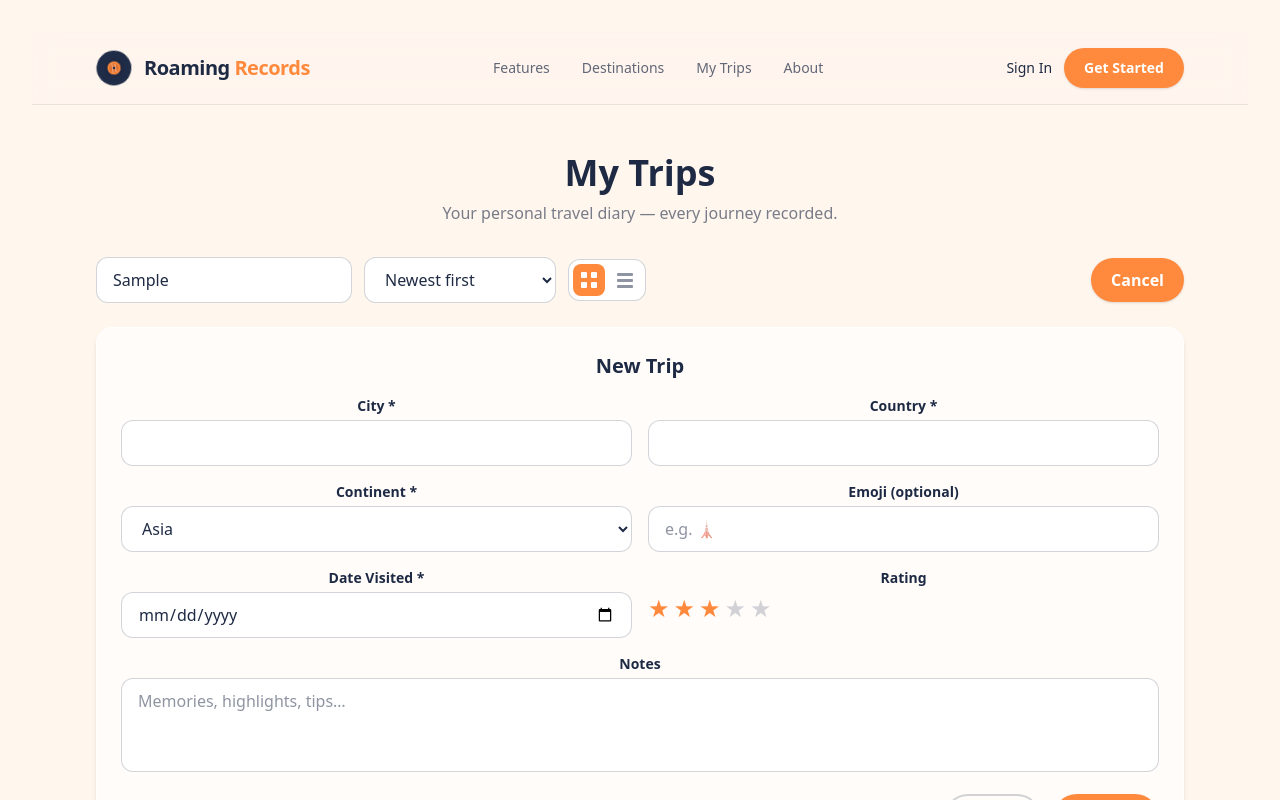
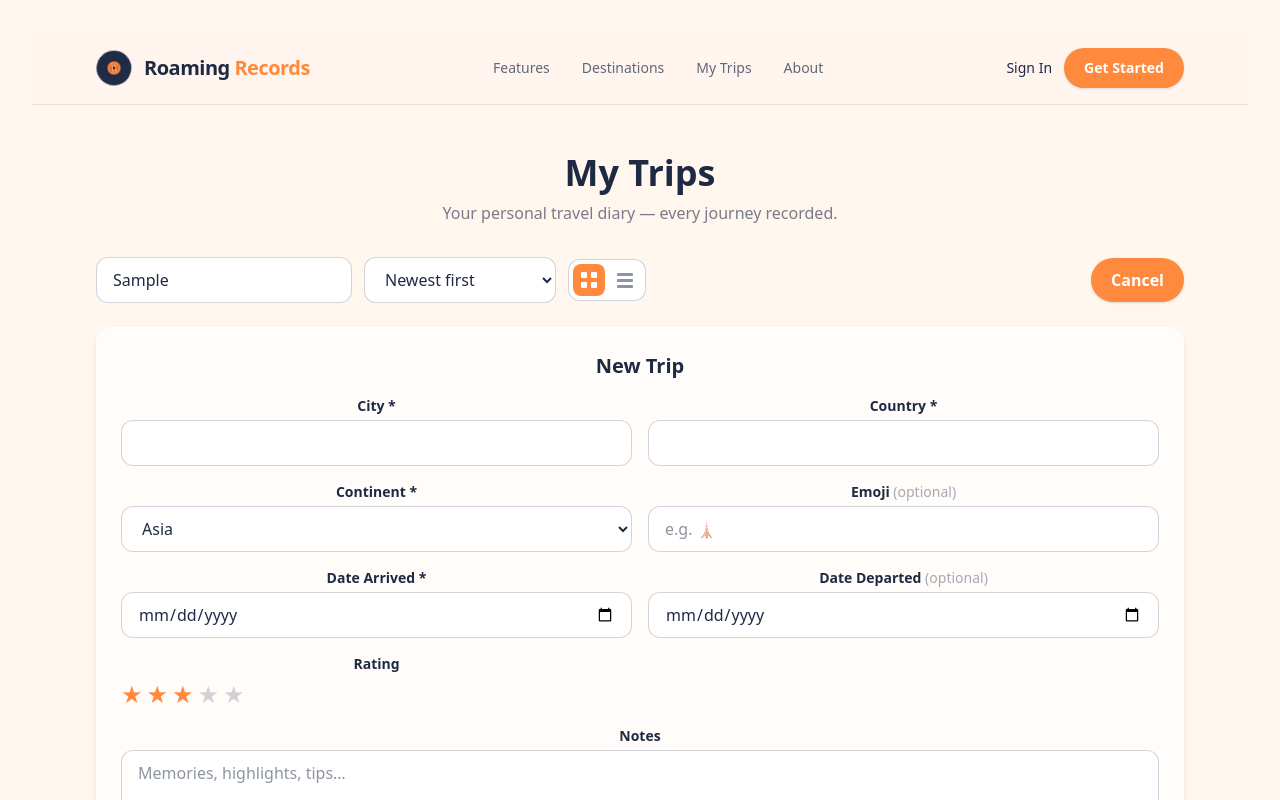
Before and after one commit to meera-develops/roaming-records, a React (Vite) app in the folder travel-diary/: page /my-trips in a window 1280 px wide. Both pictures are taken after typing "Sample" into the empty fields and a click on the button "+ Add Trip". Shown: the top 800 px of the page. Built offline with nearby package versions, Linux system fonts and the light colour scheme.

Commit message:
updated the dates formatting in travel diary

```diff
--- a/travel-diary/src/pages/MyTrips.jsx
+++ b/travel-diary/src/pages/MyTrips.jsx
@@ -2,13 +2,21 @@ import { useState, useEffect, useRef } from 'react'
 import { getTrips, saveTrip, deleteTrip, getPrefs, setPrefs } from '../utils/storage'
 
 const CONTINENTS = ['Asia', 'Europe', 'Americas', 'Africa', 'Oceania', 'Other']
+
+function formatDate(str) {
+  if (!str) return ''
+  const [year, month, day] = str.split('-')
+  const months = ['Jan.', 'Feb.', 'Mar.', 'Apr.', 'May', 'Jun.', 'Jul.', 'Aug.', 'Sep.', 'Oct.', 'Nov.', 'Dec.']
+  return `${months[parseInt(month, 10) - 1]} ${parseInt(day, 10)}, ${year}`
+}
 
 const EMPTY_FORM = {
   city: '',
   country: '',
   continent: 'Asia',
   emoji: '',
-  dateVisited: '',
+  dateArrived: '',
+  dateDeparted: '',
   notes: '',
   rating: 3,
 }
@@ -42,7 +50,7 @@ function TripCard({ trip, view, onEdit, onDelete }) {
             <span className="font-bold text-navy text-lg">{trip.city}</span>
             <span className="text-navy/60 text-sm">{trip.country}</span>
             <span className="text-navy/40 text-xs">·</span>
-            <span className="text-navy/60 text-xs">{trip.dateVisited}</span>
+            <span className="text-navy/60 text-xs">{formatDate(trip.dateArrived)}{trip.dateDeparted ? ` → ${formatDate(trip.dateDeparted)}` : ''}</span>
           </div>
           <div className="text-orange text-sm">{stars}</div>
           {trip.notes && <p className="text-navy/60 text-sm mt-1 truncate">{trip.notes}</p>}
@@ -63,7 +71,7 @@ function TripCard({ trip, view, onEdit, onDelete }) {
     <div className="bg-white/70 backdrop-blur-sm rounded-2xl p-5 shadow-md border border-white/80 flex flex-col gap-2">
       <div className="flex items-center justify-between">
         <span className="text-3xl">{trip.emoji || '📍'}</span>
-        <span className="text-xs text-navy/40">{trip.dateVisited}</span>
+        <span className="text-xs text-navy/40">{formatDate(trip.dateArrived)}{trip.dateDeparted ? ` → ${formatDate(trip.dateDeparted)}` : ''}</span>
       </div>
       <div>
         <p className="font-bold text-navy text-lg leading-tight">{trip.city}</p>
@@ -112,7 +120,8 @@ export default function MyTrips() {
       country: trip.country,
       continent: trip.continent,
       emoji: trip.emoji || '',
-      dateVisited: trip.dateVisited,
+      dateArrived: trip.dateArrived,
+      dateDeparted: trip.dateDeparted || '',
       notes: trip.notes || '',
       rating: trip.rating,
     })
@@ -154,8 +163,8 @@ export default function MyTrips() {
   const displayed = trips
     .filter(t => t.city.toLowerCase().includes(search.toLowerCase()))
     .sort((a, b) => {
-      if (sort === 'newest') return new Date(b.dateVisited) - new Date(a.dateVisited)
-      if (sort === 'oldest') return new Date(a.dateVisited) - new Date(b.dateVisited)
+      if (sort === 'newest') return new Date(b.dateArrived) - new Date(a.dateArrived)
+      if (sort === 'oldest') return new Date(a.dateArrived) - new Date(b.dateArrived)
       if (sort === 'az')     return a.city.localeCompare(b.city)
       if (sort === 'rating') return b.rating - a.rating
       return 0
@@ -244,13 +253,18 @@ export default function MyTrips() {
               </select>
             </div>
             <div>
-              <label className="block text-sm font-semibold text-navy mb-1">Emoji (optional)</label>
+              <label className="block text-sm font-semibold text-navy mb-1">Emoji <span className="text-navy/40 font-normal">(optional)</span></label>
               <input name="emoji" value={formData.emoji} onChange={handleChange} placeholder="e.g. 🗼"
                 className="border border-navy/20 rounded-xl px-4 py-2.5 bg-white text-navy focus:outline-none focus:ring-2 focus:ring-sky w-full" />
             </div>
             <div>
-              <label className="block text-sm font-semibold text-navy mb-1">Date Visited *</label>
-              <input required type="date" name="dateVisited" value={formData.dateVisited} onChange={handleChange}
+              <label className="block text-sm font-semibold text-navy mb-1">Date Arrived *</label>
+              <input required type="date" name="dateArrived" value={formData.dateArrived} onChange={handleChange}
+                className="border border-navy/20 rounded-xl px-4 py-2.5 bg-white text-navy focus:outline-none focus:ring-2 focus:ring-sky w-full" />
+            </div>
+            <div>
+              <label className="block text-sm font-semibold text-navy mb-1">Date Departed <span className="text-navy/40 font-normal">(optional)</span></label>
+              <input type="date" name="dateDeparted" value={formData.dateDeparted} onChange={handleChange}
                 className="border border-navy/20 rounded-xl px-4 py-2.5 bg-white text-navy focus:outline-none focus:ring-2 focus:ring-sky w-full" />
             </div>
             <div>
```
Also changed, not shown: 1 other file (tests, documents, lock files or other folders).
